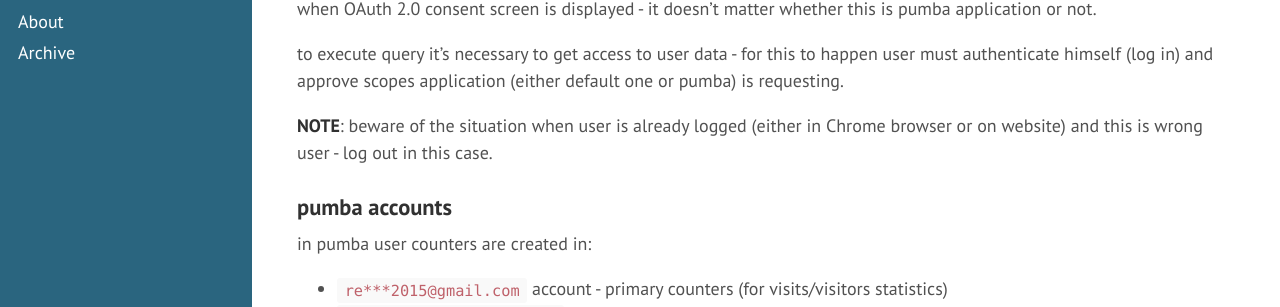
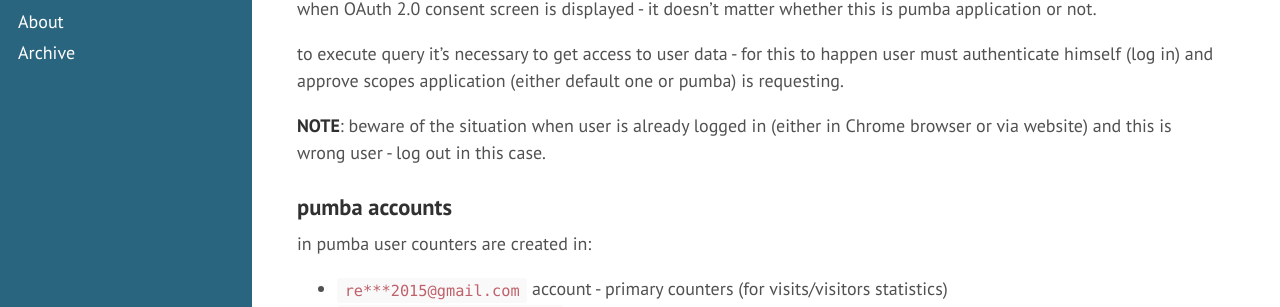
Before and after one commit to tap349/tap349.github.io, a Jekyll site: the page built from _posts/2016-03-16-GA-demystified.md, in a window 1280 px wide and 900 px high, scrolled down 3452 px. Shown: the part 146-453 px from the top of the window. Built offline with Jekyll 4.4.1, drawn with Linux system fonts in a browser that asks for light colours.

Commit message:
update 2016-05-13_01:52:32

```diff
--- a/_posts/2016-03-16-GA-demystified.md
+++ b/_posts/2016-03-16-GA-demystified.md
@@ -150,8 +150,8 @@
 for this to happen user must authenticate himself (log in) and approve
 scopes application (either default one or pumba) is requesting.
 
-**NOTE**: beware of the situation when user is already logged (either in Chrome
-          browser or on website) and this is wrong user - log out in this case.
+**NOTE**: beware of the situation when user is already logged in (either in Chrome
+          browser or via website) and this is wrong user - log out in this case.
 
 ### pumba accounts
 
```
